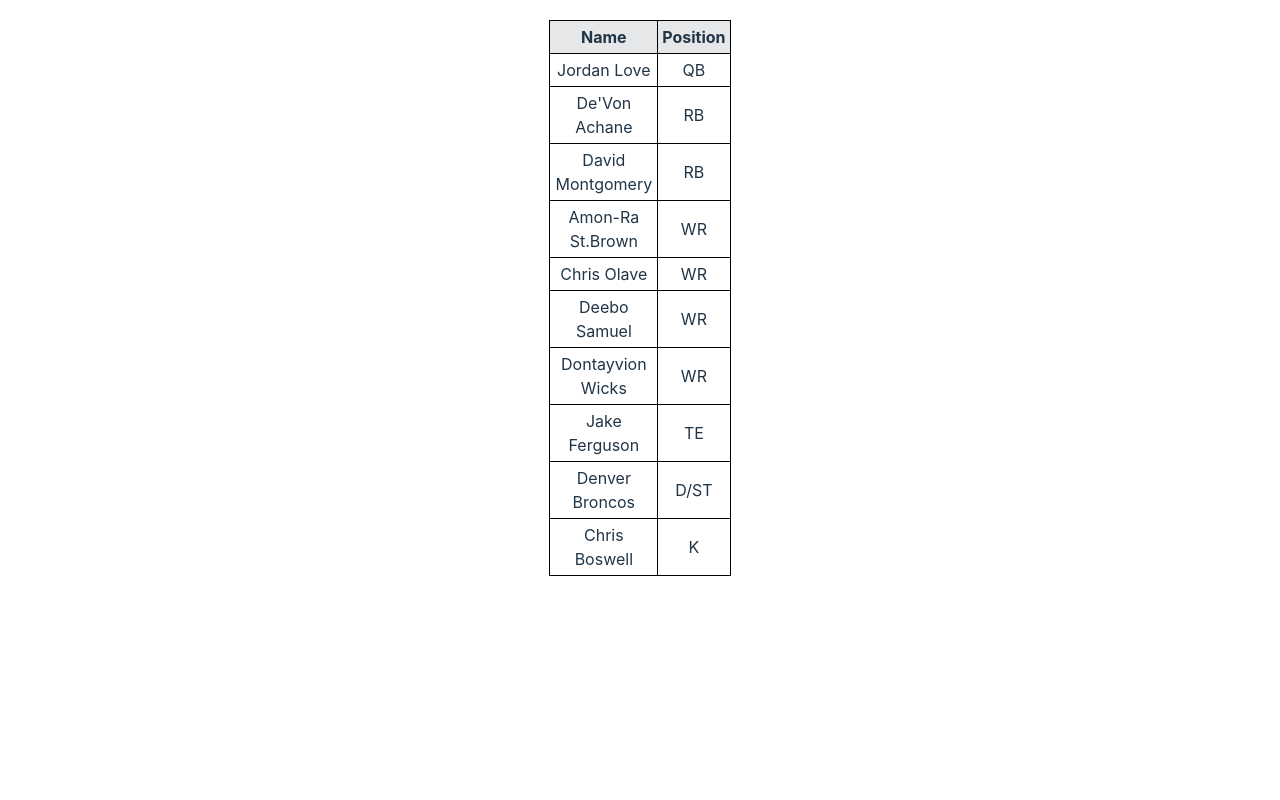
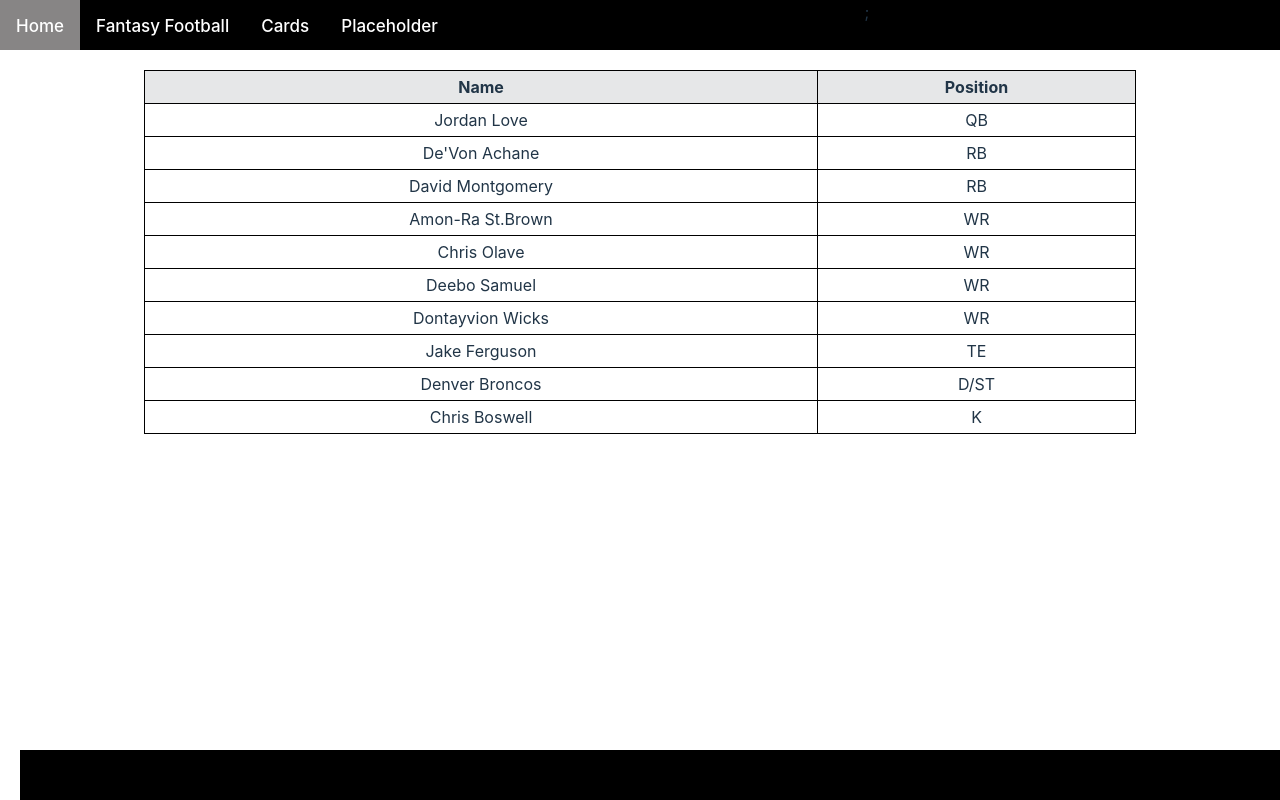
Before and after one commit to bspangler21/FrontendTemplate, a React (Vite) app: page /fantasy-football in a window 1280 px wide. Built offline with nearby package versions, Linux system fonts and the light colour scheme; what @fluentui/font-icons-mdl2 would draw is missing.

Commit message:
Add Header and Footer components; implement dynamic scrollbar width and height variables

```diff
--- a/src/index.css
+++ b/src/index.css
@@ -11,6 +11,8 @@
   text-rendering: optimizeLegibility;
   -webkit-font-smoothing: antialiased;
   -moz-osx-font-smoothing: grayscale;
+  --header-height: 50px;
+  --footer-height: 50px;
 }
 
 a {
--- a/src/main.tsx
+++ b/src/main.tsx
@@ -5,15 +5,56 @@
 import { QueryClientProvider } from "react-query";
 import { QueryClient } from "react-query";
 import { initializeIcons } from "@fluentui/font-icons-mdl2";
+import Footer from "./pageComponents/Footer.tsx";
+import Header from "./pageComponents/Header.tsx";
 
 initializeIcons();
 
 const queryClient = new QueryClient();
 
+function isScrollbarVisible() {
+	return document.documentElement.scrollHeight > window.innerHeight;
+	console.log(`Scrollbar visible: ${isScrollbarVisible}`);
+}
+
+function getScrollbarWidth() {
+	const container = document.createElement("div");
+	document.body.appendChild(container);
+	container.style.overflow = "scroll";
+	container.style.width = "50px";
+	container.style.height = "50px";
+	const inner = document.createElement("div");
+	container.appendChild(inner);
+	const scrollbarWidth = container.offsetWidth - inner.offsetWidth;
+	document.body.removeChild(container);
+
+	console.log(`Scrollbar width: ${scrollbarWidth}px`);
+
+	return scrollbarWidth;
+}
+
+function applyScrollbarStyles() {
+	if (isScrollbarVisible()) {
+		document.documentElement.style.setProperty(
+			"--scrollbar-width",
+			`${getScrollbarWidth()}px`
+		);
+	} else {
+		document.documentElement.style.setProperty("--scrollbar-width", "0px");
+	}
+}
+
+
+
+// Call the function to apply styles
+applyScrollbarStyles();
+
 createRoot(document.getElementById("root")!).render(
 	<StrictMode>
 		<QueryClientProvider client={queryClient}>
+			<Header />
 			<App />
+			<Footer />
 		</QueryClientProvider>
 	</StrictMode>
 );
--- a/src/styles/footer.module.css
+++ b/src/styles/footer.module.css
@@ -5,6 +5,6 @@
     position: fixed;
     left: 20px;
     bottom: 0;
-    width: calc(100vw - 40px);
-    height: 50px;
+    width: calc(100vw - var(--scrollbar-width));
+    height: var(--footer-height);
 }
--- a/src/styles/header.module.css
+++ b/src/styles/header.module.css
@@ -1,13 +1,13 @@
 .topnav {
   overflow: hidden;
   background-color: #000000;
-  /* width: calc(100vw - 40px); */
+  width: calc(100vw - var(--scrollbar-width));
   /* position: fixed;
   z-index: 0;
 
   top: 0;
   left: 0; */
-  height: 50px;
+  height: var(--header-height);
 }
 
 .topnav a {
--- a/src/styles/utilStyles.module.css
+++ b/src/styles/utilStyles.module.css
@@ -1,6 +1,6 @@
 .container {
   padding: 20px;
-  height: calc(100vh - 100px);
+  height: calc(100vh - var(--header-height) - var(--footer-height));
 }
 
 .table {
```
